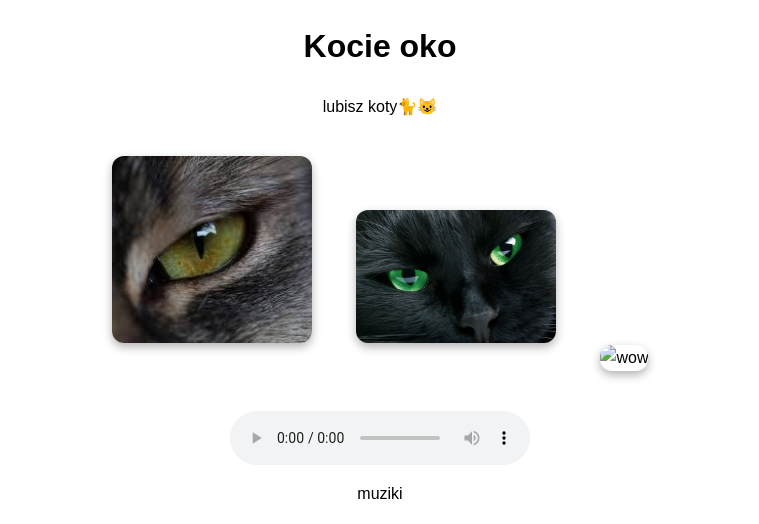
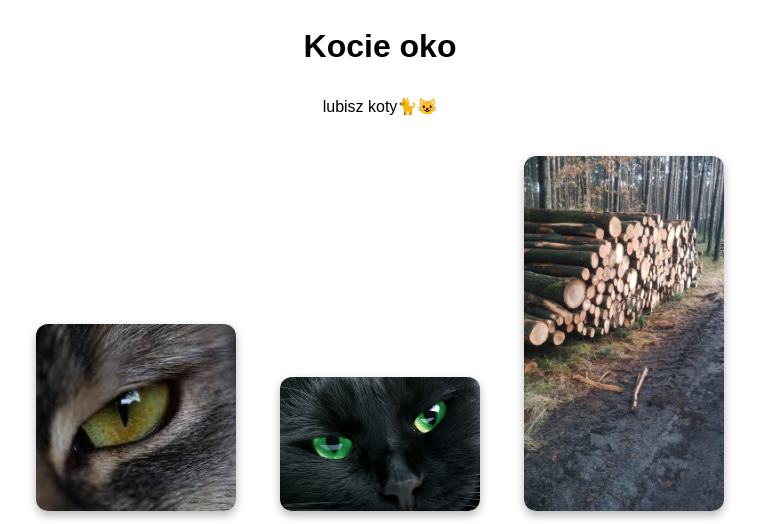
Before and after one commit to dcuwu/Kocie-oko, a website: page index.html in a window 1280 px wide. Shown: the top 524 px of the page, without its empty margins (260-1019 px from the left). Drawn offline with Linux system fonts and the light colour scheme.

Commit message:
Update index.html

```diff
--- a/index.html
+++ b/index.html
@@ -29,7 +29,7 @@
 
   <img src="oko1.jpeg" alt="Kocie oko 1">
   <img src="oko2.jpg" alt="Kocie oko 2">
-  <img src="Wow.png" alt="wow"
+  <img src="Wow.jpg" alt="wow"
 
   <!-- Audio -->
   <audio controls>
```
